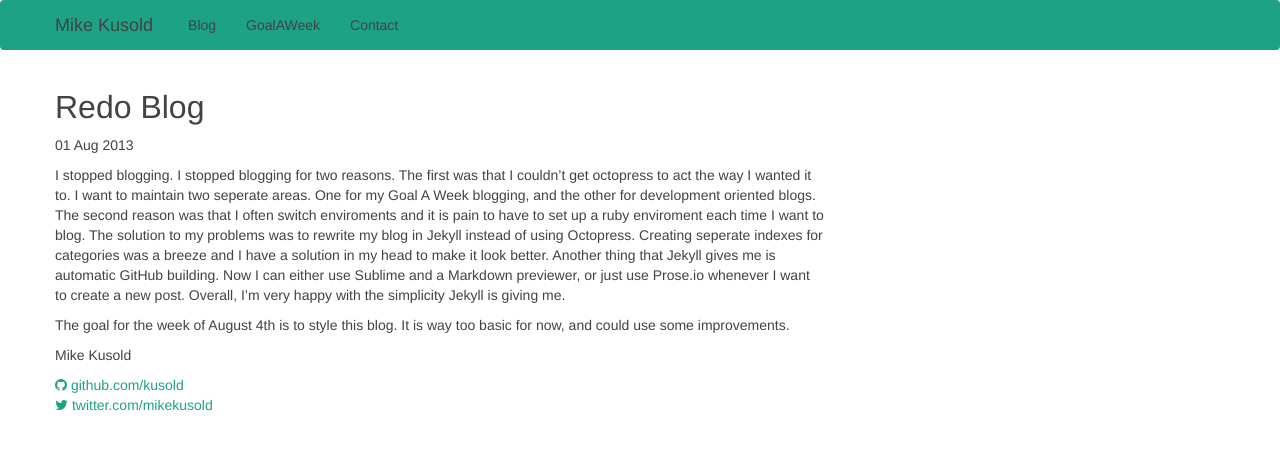
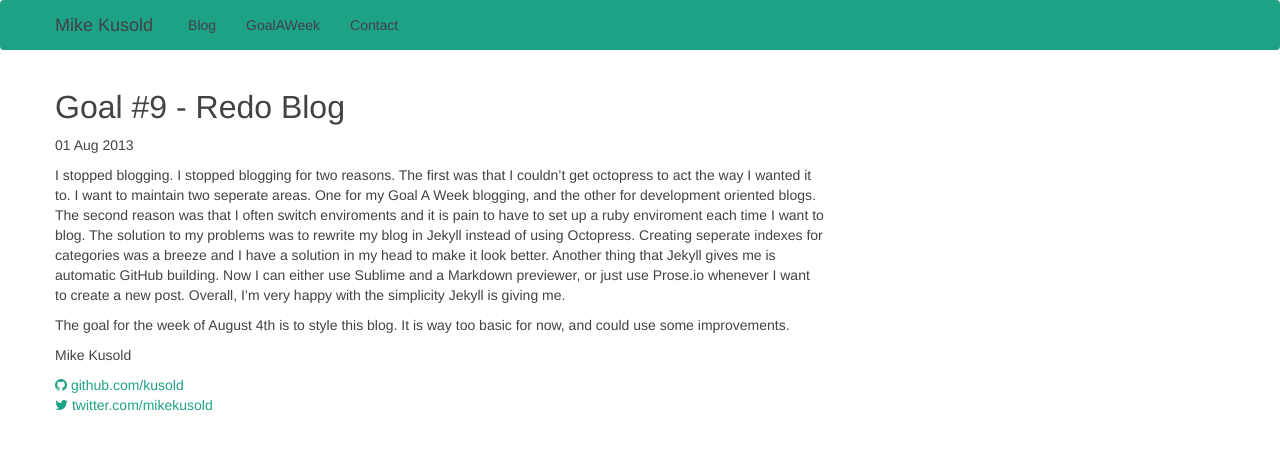
Before and after one commit to Kusold/kusold.github.com, a Jekyll site: the page built from _posts/2013-08-01-redo-blog.md, in a window 1280 px wide. Shown: the top 450 px of the page. Built offline with Jekyll 4.4.1, drawn with Linux system fonts in a browser that asks for light colours; Markdown is read by kramdown in place of the engine named in the settings.

Commit message:
Added title

```diff
--- a/_posts/2013-08-01-redo-blog.md
+++ b/_posts/2013-08-01-redo-blog.md
@@ -5,6 +5,7 @@ layout: post
 slug: "goal-9-redo-blog"
 comments: true
 status: publish
+title: 'Goal #9 - Redo Blog'
 categories:
   - GoalAWeek
 ---
```
